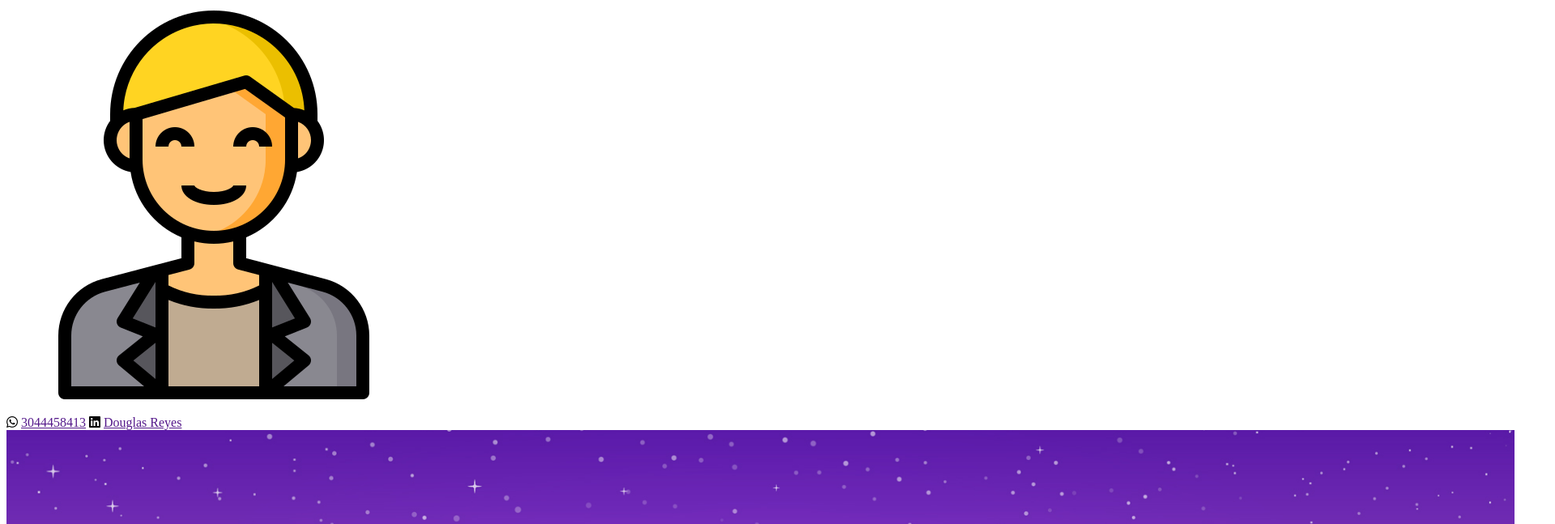
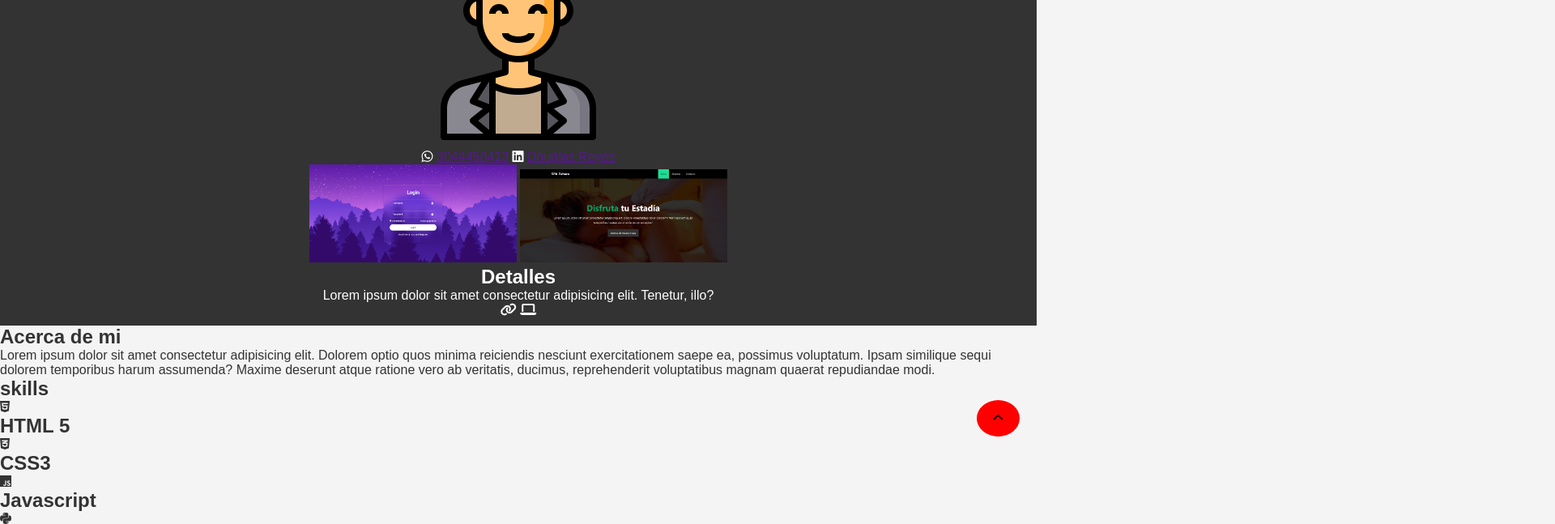
Before and after one commit to 4CHAN-D/Portfolio-html-css-js, a plain HTML site: page index.html in a window 1280 px wide. Shown: the part 240-887 px from the top of the page at 81% size, 1920 px wide, since content can reach past the window. Drawn offline with Linux system fonts and the light colour scheme.

Commit message:
Agregar estilos basicos para el boton de regreso al inicio, para que el usuario pueda regresar y ver el header

```diff
--- a/CSS/style.css
+++ b/CSS/style.css
@@ -0,0 +1,30 @@
+*{
+    margin: 0;
+    padding: 0;
+    box-sizing: border-box;
+}
+body{
+    font-family: Arial, sans-serif;
+    background-color: #f4f4f4;
+    color: #333;
+}
+header{
+    background-color: #333;
+    color: white;
+    padding: 10px 0;
+    text-align: center;
+}
+img{
+    max-width: 20%;
+    height: auto;
+}
+.btn-scrolltop{
+    position: fixed;
+    bottom: 20px;
+    right: 20px;
+    background-color: red;
+    padding: 15px 20px;
+    border: 1px solid white;
+    border-radius: 50%;
+    cursor:pointer
+}
--- a/index.html
+++ b/index.html
@@ -144,6 +144,7 @@
             </div>
         </div>
     </section>
+    <button class="btn-scrolltop" id="btn_scrolltop"><i class="fas fa-chevron-up"></i></button>
 </main>
 </body>
 </html>
```
